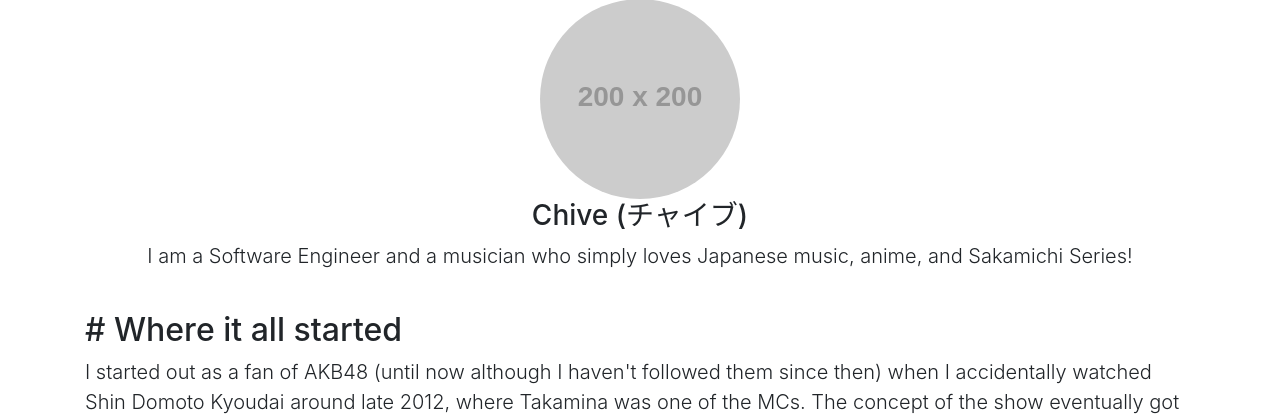
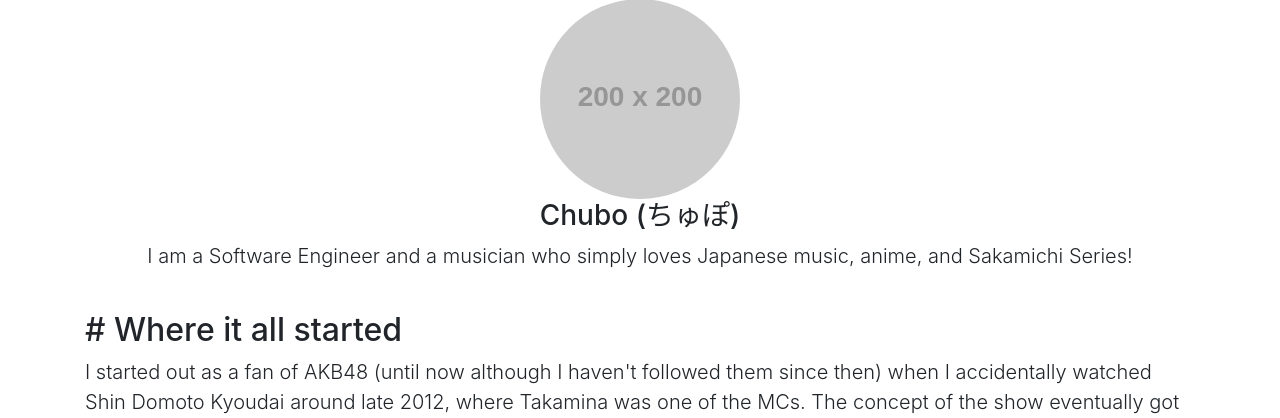
Before and after one commit to chivequiachon/portal46, a Django app: a page that uses portal/templates/pages/about_me.html in a window 1280 px wide. Shown: the part 185-603 px from the top of the page. Run offline with Django 3.2, Linux system fonts and the light colour scheme; grey boxes labelled with a size stand in for pictures from a placeholder-image service; parts of the project's set-up code (start-up, migrations or seed data) failed here and were passed over; some libraries are stand-ins or nearby versions.

Commit message:
Changed name in about me

```diff
--- a/portal/templates/pages/about_me.html
+++ b/portal/templates/pages/about_me.html
@@ -18,7 +18,7 @@
   <div class="col-lg-12 text-center">
     <h1 class="mt-5">About Me</h1><br />
     <img class="rounded-circle img-fluid d-block mx-auto" src="http://placehold.it/200x200" alt="">
-    <h3>Chive (チャイブ)</h3>
+    <h3>Chubo (ちゅぽ)</h3>
     <p class="lead">I am a Software Engineer and a musician who simply loves Japanese music, anime, and Sakamichi Series!</p><br />
 
     <h2 align="left"># Where it all started</h2>
```
